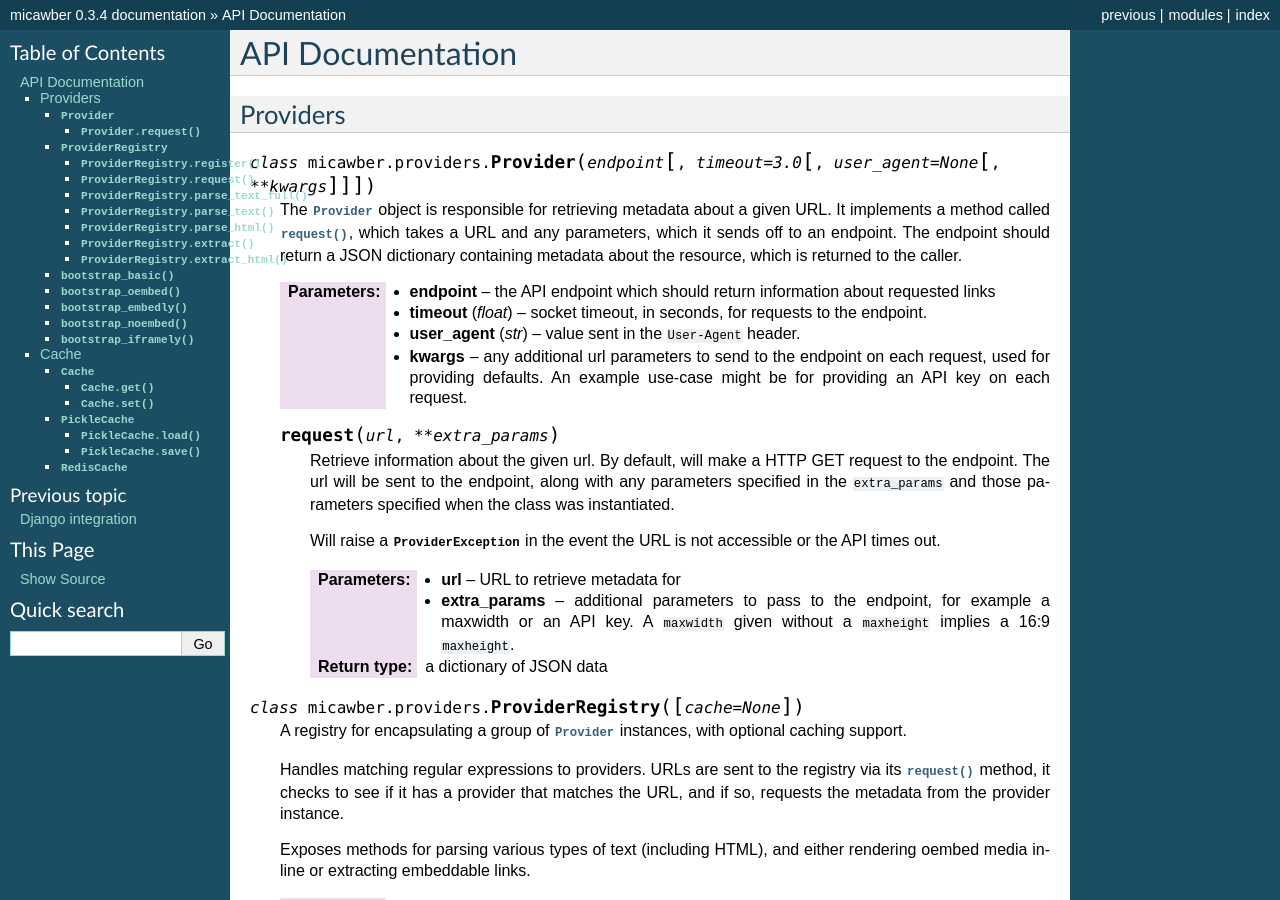
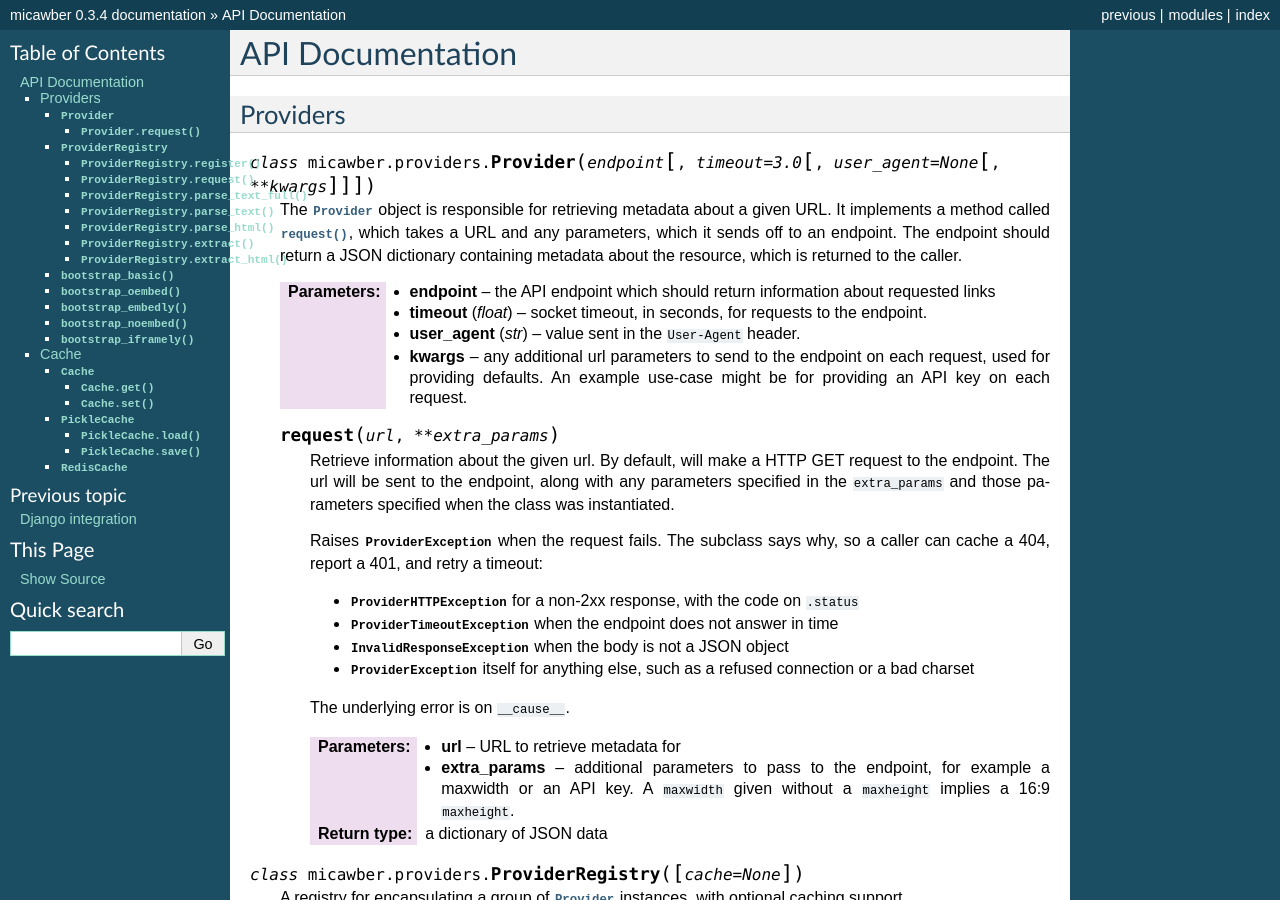
Before and after one commit to coleifer/micawber, a Sphinx documentation site: the page built from docs/api.rst, in a window 1280 px wide and 900 px high. Built offline with Sphinx 7.4.7, drawn with Linux system fonts in a browser that asks for light colours.

Commit message:
Make exceptions a bit richer.

```diff
--- a/docs/api.rst
+++ b/docs/api.rst
@@ -30,8 +30,20 @@ Providers
         with any parameters specified in the ``extra_params`` and those parameters
         specified when the class was instantiated.
 
-        Will raise a :py:class:`ProviderException` in the event the URL is not
-        accessible or the API times out.
+        Raises :py:class:`ProviderException` when the request fails. The
+        subclass says why, so a caller can cache a 404, report a 401, and
+        retry a timeout:
+
+        * :py:class:`ProviderHTTPException` for a non-2xx response, with the
+          code on ``.status``
+        * :py:class:`ProviderTimeoutException` when the endpoint does not
+          answer in time
+        * :py:class:`InvalidResponseException` when the body is not a JSON
+          object
+        * :py:class:`ProviderException` itself for anything else, such as a
+          refused connection or a bad charset
+
+        The underlying error is on ``__cause__``.
 
         :param url: URL to retrieve metadata for
         :param extra_params: additional parameters to pass to the endpoint, for
--- a/micawber/__init__.py
+++ b/micawber/__init__.py
@@ -3,6 +3,9 @@
 from micawber.cache import Cache
 from micawber.cache import PickleCache
 from micawber.exceptions import ProviderException
+from micawber.exceptions import ProviderHTTPException
+from micawber.exceptions import ProviderNotFoundException
+from micawber.exceptions import ProviderTimeoutException
 from micawber.exceptions import InvalidResponseException
 from micawber.parsers import extract
 from micawber.parsers import extract_html
```
Also changed, not shown: 2 other files.
